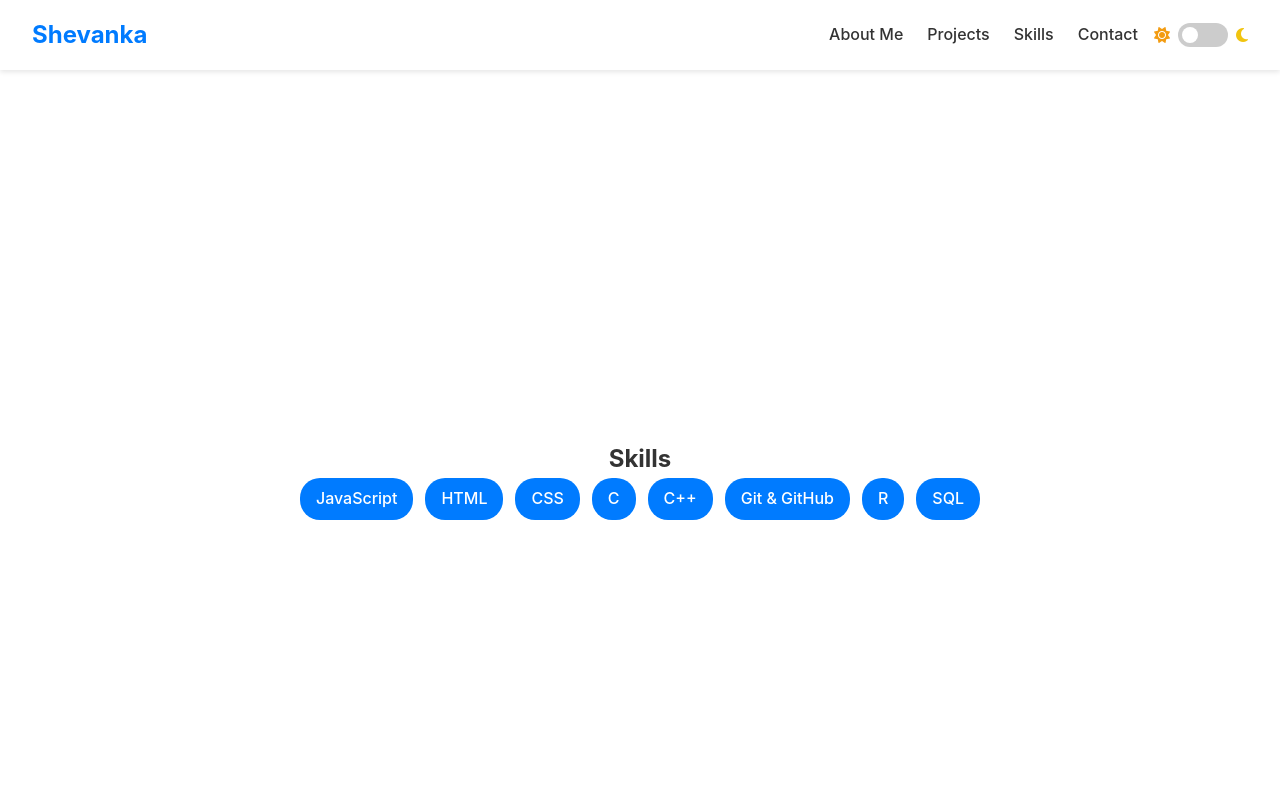
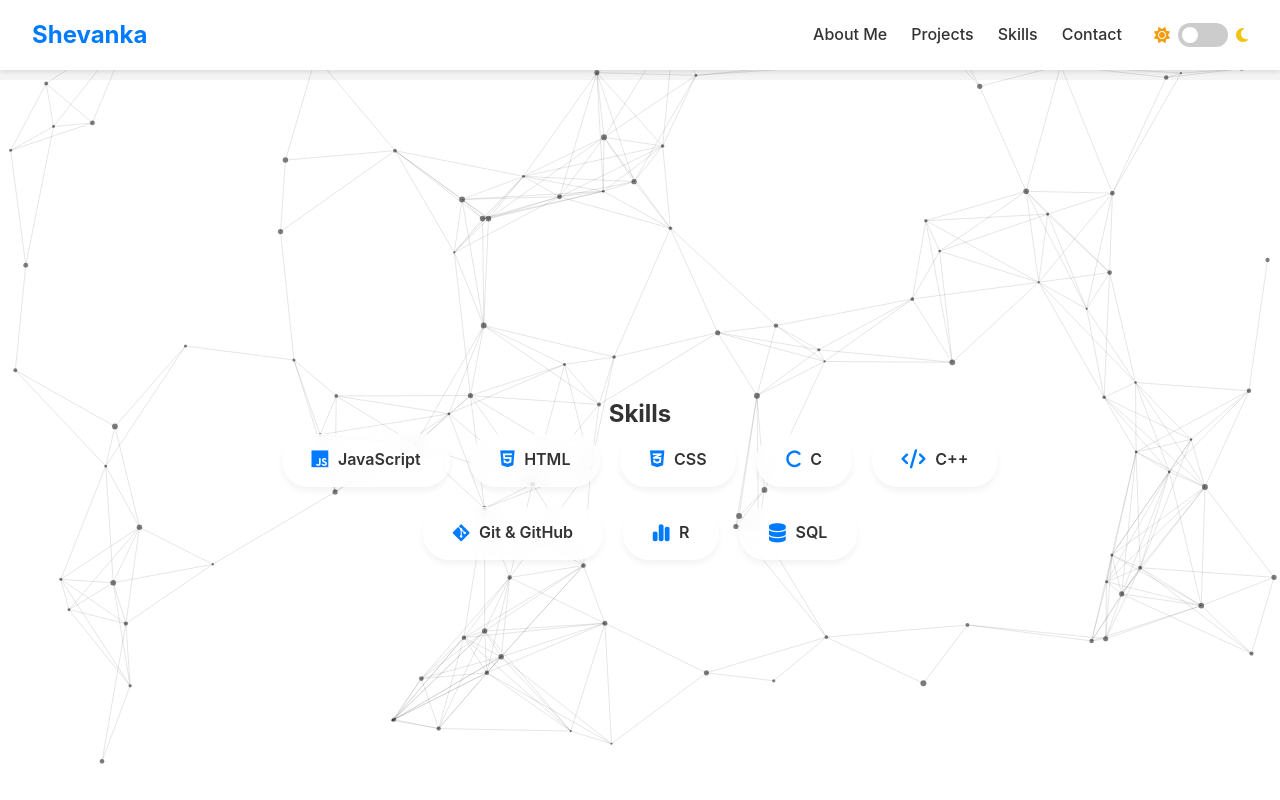
Before and after one commit to Shevanka/Portfolio, a plain HTML site: page index.html in a window 1280 px wide. Both pictures are taken after a click on the link "Skills". Shown: the part 2320-3120 px from the top of the page. Drawn offline with Linux system fonts and the light colour scheme.

Commit message:
Finalisasi

```diff
--- a/index.html
+++ b/index.html
@@ -17,8 +17,15 @@
     <header>
       <nav>
         <div class="logo">Shevanka</div>
+
+        <div class="mobile-menu-toggle" id="mobile-menu">
+          <span></span>
+          <span></span>
+          <span></span>
+        </div>
+
         <div class="div-contain">
-          <ul>
+          <ul id="nav-list">
             <li><a href="#about">About Me</a></li>
             <li><a href="#projects">Projects</a></li>
             <li><a href="#skills">Skills</a></li>
@@ -124,14 +131,20 @@
         <div class="content-wrapper">
           <h2>Skills</h2>
           <div class="skills-grid">
-            <span class="skill">JavaScript</span>
-            <span class="skill">HTML</span>
-            <span class="skill">CSS</span>
-            <span class="skill">C</span>
-            <span class="skill">C++</span>
-            <span class="skill">Git & GitHub</span>
-            <span class="skill">R</span>
-            <span class="skill">SQL</span>
+            <span class="skill"
+              ><i class="fa-brands fa-js"></i> JavaScript</span
+            >
+            <span class="skill"><i class="fa-brands fa-html5"></i> HTML</span>
+            <span class="skill"><i class="fa-brands fa-css3-alt"></i> CSS</span>
+            <span class="skill"><i class="fa-solid fa-c"></i> C</span>
+            <span class="skill"><i class="fa-solid fa-code"></i> C++</span>
+            <span class="skill"
+              ><i class="fa-brands fa-git-alt"></i> Git & GitHub</span
+            >
+            <span class="skill"
+              ><i class="fa-solid fa-chart-simple"></i> R</span
+            >
+            <span class="skill"><i class="fa-solid fa-database"></i> SQL</span>
           </div>
         </div>
       </section>
--- a/script.js
+++ b/script.js
@@ -1,57 +1,60 @@
-// --- NEW: DARK MODE TOGGLE (Safer Version) ---
-
-// Wait for the HTML document to be fully loaded before running the script
-document.addEventListener("DOMContentLoaded", (event) => {
-  // Now it's safe to find these elements
+document.addEventListener("DOMContentLoaded", () => {
+  // --- 1. THEME TOGGLE & SETUP ---
   const themeToggle = document.getElementById("theme-toggle");
   const body = document.body;
 
-  // Exit if the toggle button isn't found
-  if (!themeToggle) {
-    console.error("Error: Could not find element with id 'theme-toggle'");
-    return;
+  // Check local storage for theme preference
+  if (localStorage.getItem("theme") === "dark") {
+    body.classList.add("dark-mode");
+    if (themeToggle) themeToggle.checked = true;
   }
 
-  // 1. Check for saved theme in localStorage on page load
-  if (localStorage.getItem("theme") === "dark") {
-    body.classList.add("dark-mode");
-    themeToggle.checked = true;
-  }
-
-  // 2. Add event listener to the toggle
+  // Event Listener for Theme Toggle
+  if (themeToggle) {
     themeToggle.addEventListener("change", () => {
       if (themeToggle.checked) {
-      // Add dark mode class and save preference
         body.classList.add("dark-mode");
         localStorage.setItem("theme", "dark");
       } else {
-      // Remove dark mode class and save preference
         body.classList.remove("dark-mode");
         localStorage.setItem("theme", "light");
       }
     });
+  }
+
+  // --- 2. MOBILE MENU TOGGLE ---
+  const mobileMenuBtn = document.getElementById("mobile-menu");
+  const navList = document.getElementById("nav-list");
+
+  if (mobileMenuBtn && navList) {
+    mobileMenuBtn.addEventListener("click", () => {
+      navList.classList.toggle("active");
     });
 
-// --- SMOOTH SCROLL FOR NAV LINKS ---
-// (This was here before, but now we also make it close the mobile menu)
+    // Close menu when a link is clicked
+    document.querySelectorAll("#nav-list a").forEach((link) => {
+      link.addEventListener("click", () => {
+        navList.classList.remove("active");
+      });
+    });
+  }
+
+  // --- 3. SMOOTH SCROLL ---
   document.querySelectorAll('a[href^="#"]').forEach((anchor) => {
     anchor.addEventListener("click", function (e) {
       e.preventDefault();
-
-    document.querySelector(this.getAttribute("href")).scrollIntoView({
-      behavior: "smooth",
-    });
+      const targetId = this.getAttribute("href");
+      const targetElement = document.querySelector(targetId);
+      if (targetElement) {
+        targetElement.scrollIntoView({ behavior: "smooth" });
+      }
     });
   });
 
-// --- NEW: MOBILE MENU TOGGLE ---
-const menuToggle = document.getElementById("menu-toggle");
-
-// --- NEW: SCROLL TO TOP BUTTON ---
+  // --- 4. SCROLL TO TOP BUTTON ---
   const scrollTopBtn = document.getElementById("scrollTopBtn");
-
-// Show or hide the button based on scroll position
-window.onscroll = function () {
+  if (scrollTopBtn) {
+    window.onscroll = () => {
       if (
         document.body.scrollTop > 100 ||
         document.documentElement.scrollTop > 100
@@ -61,137 +64,90 @@ window.onscroll = function () {
         scrollTopBtn.style.display = "none";
       }
     };
+    scrollTopBtn.addEventListener("click", () => {
+      window.scrollTo({ top: 0, behavior: "smooth" });
+    });
+  }
 
-// Scroll to top when the button is clicked
-scrollTopBtn.addEventListener("click", () => {
-  window.scrollTo({
-    top: 0,
-    behavior: "smooth",
-  });
+  // --- 5. INITIALIZE PARTICLES ---
+  initCanvas();
 });
 
-// --- NEW: DARK MODE TOGGLE ---
-const themeToggle = document.getElementById("theme-toggle");
-const body = document.body;
+// --- PARTICLE ANIMATION FUNCTION ---
+function initCanvas() {
+  const canvas = document.getElementById("canvas-bg");
+  if (!canvas) return; // Exit safely if canvas is missing
 
-// 1. Check for saved theme in localStorage on page load
-if (localStorage.getItem("theme") === "dark") {
-  body.classList.add("dark-mode");
-  themeToggle.checked = true;
-}
-
-// 2. Add event listener to the toggle
-themeToggle.addEventListener("change", () => {
-  if (themeToggle.checked) {
-    // Add dark mode class and save preference
-    body.classList.add("dark-mode");
-    localStorage.setItem("theme", "dark");
-  } else {
-    // Remove dark mode class and save preference
-    body.classList.remove("dark-mode");
-    localStorage.setItem("theme", "light");
-  }
-});
-
-// --- NEW: DYNAMIC BACKGROUND ANIMATION ---
-
-const canvas = document.getElementById("canvas-bg");
   const ctx = canvas.getContext("2d");
-
   canvas.width = window.innerWidth;
   canvas.height = window.innerHeight;
 
-let particlesArray;
+  let particlesArray = [];
 
-// Handle window resize
   window.addEventListener("resize", () => {
     canvas.width = window.innerWidth;
     canvas.height = window.innerHeight;
-  initParticles();
+    createParticles();
   });
 
-// Particle Class
   class Particle {
     constructor() {
       this.x = Math.random() * canvas.width;
       this.y = Math.random() * canvas.height;
-    this.directionX = Math.random() * 0.4 - 0.2; // Speed X
-    this.directionY = Math.random() * 0.4 - 0.2; // Speed Y
-    this.size = Math.random() * 2 + 1; // Size between 1 and 3
+      this.directionX = Math.random() * 0.4 - 0.2;
+      this.directionY = Math.random() * 0.4 - 0.2;
+      this.size = Math.random() * 2 + 1;
     }
-
-  // Method to draw individual particle
+    update(color) {
+      if (this.x > canvas.width || this.x < 0)
+        this.directionX = -this.directionX;
+      if (this.y > canvas.height || this.y < 0)
+        this.directionY = -this.directionY;
+      this.x += this.directionX;
+      this.y += this.directionY;
+      this.draw(color);
+    }
     draw(color) {
       ctx.beginPath();
       ctx.arc(this.x, this.y, this.size, 0, Math.PI * 2, false);
       ctx.fillStyle = color;
       ctx.fill();
     }
-
-  // Method to check particle position and update
-  update(color) {
-    // Check if particle is still within canvas
-    if (this.x > canvas.width || this.x < 0) {
-      this.directionX = -this.directionX;
-    }
-    if (this.y > canvas.height || this.y < 0) {
-      this.directionY = -this.directionY;
   }
 
-    // Move particle
-    this.x += this.directionX;
-    this.y += this.directionY;
-
-    // Draw particle
-    this.draw(color);
-  }
-}
-
-// Create particle array
-function initParticles() {
+  function createParticles() {
     particlesArray = [];
-  // Calculate number of particles based on screen area (responsive)
     let numberOfParticles = (canvas.height * canvas.width) / 9000;
     for (let i = 0; i < numberOfParticles; i++) {
       particlesArray.push(new Particle());
     }
   }
 
-// Animation Loop
-function animateParticles() {
-  requestAnimationFrame(animateParticles);
-  ctx.clearRect(0, 0, innerWidth, innerHeight);
+  function animate() {
+    requestAnimationFrame(animate);
+    ctx.clearRect(0, 0, canvas.width, canvas.height);
 
-  // Check current theme for colors
-  const isDarkMode = document.body.classList.contains("dark-mode");
-  const particleColor = isDarkMode
+    const isDark = document.body.classList.contains("dark-mode");
+    const particleColor = isDark
       ? "rgba(255, 255, 255, 0.5)"
       : "rgba(0, 0, 0, 0.5)";
-  const lineColor = isDarkMode
+    const lineColor = isDark
       ? "rgba(255, 255, 255, 0.1)"
       : "rgba(0, 0, 0, 0.1)";
 
     for (let i = 0; i < particlesArray.length; i++) {
       particlesArray[i].update(particleColor);
     }
-
-  connectParticles(lineColor);
+    connect(lineColor);
   }
 
-// Draw lines between particles that are close enough
-function connectParticles(color) {
-  let opacityValue = 1;
+  function connect(color) {
     for (let a = 0; a < particlesArray.length; a++) {
       for (let b = a; b < particlesArray.length; b++) {
         let distance =
-        (particlesArray[a].x - particlesArray[b].x) *
-          (particlesArray[a].x - particlesArray[b].x) +
-        (particlesArray[a].y - particlesArray[b].y) *
-          (particlesArray[a].y - particlesArray[b].y);
-
-      // If particles are close (distance < 20000 approx 140px)
+          (particlesArray[a].x - particlesArray[b].x) ** 2 +
+          (particlesArray[a].y - particlesArray[b].y) ** 2;
         if (distance < (canvas.width / 7) * (canvas.height / 7)) {
-        opacityValue = 1 - distance / 20000;
           ctx.strokeStyle = color;
           ctx.lineWidth = 1;
           ctx.beginPath();
@@ -203,6 +159,6 @@ function connectParticles(color) {
     }
   }
 
-// Start animation
-initParticles();
-animateParticles();
+  createParticles();
+  animate();
+}
--- a/style.css
+++ b/style.css
@@ -44,7 +44,7 @@ nav {
 .div-contain {
   display: flex;
   align-items: center;
-  gap: 1rem;
+  gap: 2rem;
 }
 
 nav .logo {
@@ -124,12 +124,13 @@ nav ul li a:hover {
   padding: 5rem 2rem;
   max-width: 960px;
   margin: 0 auto;
+  margin-bottom: 5px;
   text-align: center;
 }
 
 .content-section h2 {
   font-size: 2.5rem;
-  margin-bottom: 2rem;
+  margin-bottom: 5rem;
   text-align: center;
 }
 
@@ -171,20 +172,59 @@ nav ul li a:hover {
   color: #0056b3; /* A darker, more saturated blue */
 }
 
-/* Skills Grid */
+/* --- UPDATED: Modern Skills Section --- */
+
 .skills-grid {
   display: flex;
   flex-wrap: wrap;
   justify-content: center;
-  gap: 0.75rem;
+  gap: 1.25rem; /* More breathing room */
 }
 
 .skill {
+  /* Glassmorphism Base */
+  background: rgba(255, 255, 255, 0.6);
+  backdrop-filter: blur(8px);
+  -webkit-backdrop-filter: blur(8px);
+  border: 1px solid rgba(255, 255, 255, 0.5);
+
+  /* Text & Sizing */
+  color: var(--text-color);
+  padding: 0.8rem 1.8rem;
+  border-radius: 50px; /* Pill shape */
+  font-weight: 600;
+  font-size: 1rem;
+
+  /* Layout */
+  display: flex;
+  align-items: center;
+  gap: 0.6rem; /* Space between icon and text */
+  cursor: default;
+
+  /* Smooth Animation */
+  transition: all 0.3s cubic-bezier(0.4, 0, 0.2, 1);
+  box-shadow: 0 4px 6px rgba(0, 0, 0, 0.05);
+}
+
+/* Icon styling */
+.skill i {
+  color: var(--primary-color);
+  font-size: 1.2rem;
+  transition: color 0.3s ease;
+}
+
+/* Hover Effect: Lift and Glow */
+.skill:hover {
   background: var(--primary-color);
   color: #fff;
-  padding: 0.5rem 1rem;
-  border-radius: 20px;
-  font-weight: 500;
+  transform: translateY(-5px) scale(1.05);
+  box-shadow: 0 10px 20px rgba(0, 123, 255, 0.3);
+  border-color: var(--primary-color);
+}
+
+/* Make icon white on hover */
+.skill:hover i {
+  color: #fff;
 }
 
 /* Footer */
@@ -464,6 +504,26 @@ body.dark-mode .project-card:hover h3 {
   color: #4dabf7; /* A lighter, brighter blue */
 }
 
+/* --- Dark Mode Skills --- */
+body.dark-mode .skill {
+  background: rgba(40, 40, 40, 0.6); /* Dark glass */
+  border-color: rgba(255, 255, 255, 0.1);
+  color: var(--text-dark);
+}
+
+body.dark-mode .skill i {
+  color: #4dabf7; /* Lighter blue for dark mode visibility */
+}
+
+body.dark-mode .skill:hover {
+  background: var(--primary-color);
+  color: #fff;
+}
+
+body.dark-mode .skill:hover i {
+  color: #fff;
+}
+
 /* ... (rest of your dark mode styles) ... */
 
 /* --- NEW: Full-Screen Sections (Desktop-Only) --- */
@@ -486,61 +546,13 @@ body.dark-mode .project-card:hover h3 {
   }
 }
 
+/* Places the canvas fixed on the screen */
 #canvas-bg {
   position: fixed;
   top: 0;
   left: 0;
   width: 100%;
   height: 100%;
-  z-index: -1; /* Places it behind everything */
-  pointer-events: none; /* Allows clicking through the canvas */
+  z-index: 0; /* Sits above the base background but behind content */
+  pointer-events: none; /* CRITICAL: Allows you to click links/buttons "through" the canvas */
 }
-
-/* Update Hero to be transparent so we can see the background */
-.hero {
-  background-color: transparent;
-}
-
-/* Optional: Make the body background transparent to ensure canvas visibility */
-body {
-  background-color: transparent;
-}
-
-/* --- FIX: Force Background Visibility --- */
-
-/* 1. Remove default white background from the browser window
-html,
-body {
-  background-color: transparent !important;
-}
-
- 2. Fix the Hero section to be transparent so you can see the dots
-.hero {
-  background-color: transparent !important;
-}  */
-
-/* 3. Make the particle canvas stay fixed in the background */
-#canvas-bg {
-  position: fixed;
-  top: 0;
-  left: 0;
-  width: 100%;
-  height: 100%;
-  z-index: -1; /* Behind everything */
-}
-
-/* 4. (Optional) Add a "Glass" effect to content so you can read text
-   but still see particles behind it */
-.page-section,
-.project-card,
-nav {
-  background-color: rgba(255, 255, 255, 0.85); /* 85% opacity */
-  backdrop-filter: blur(5px); /* Blurs the particles behind the text */
-}
-
-/* Dark mode version of the glass effect */
-body.dark-mode .page-section,
-a body.dark-mode .project-card,
-body.dark-mode nav {
-  background-color: rgba(30, 30, 30, 0.85);
-}
```
Lines whose indentation alone changed are shown as unchanged.
